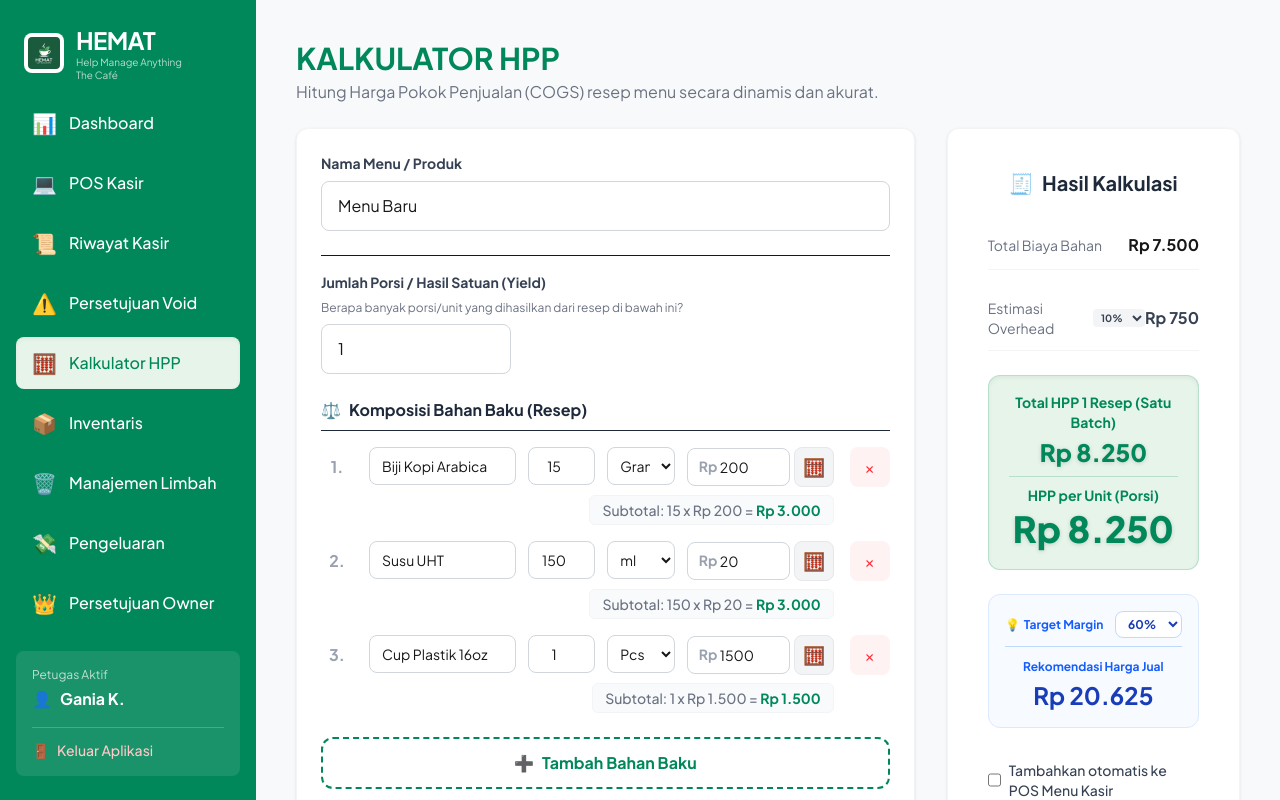
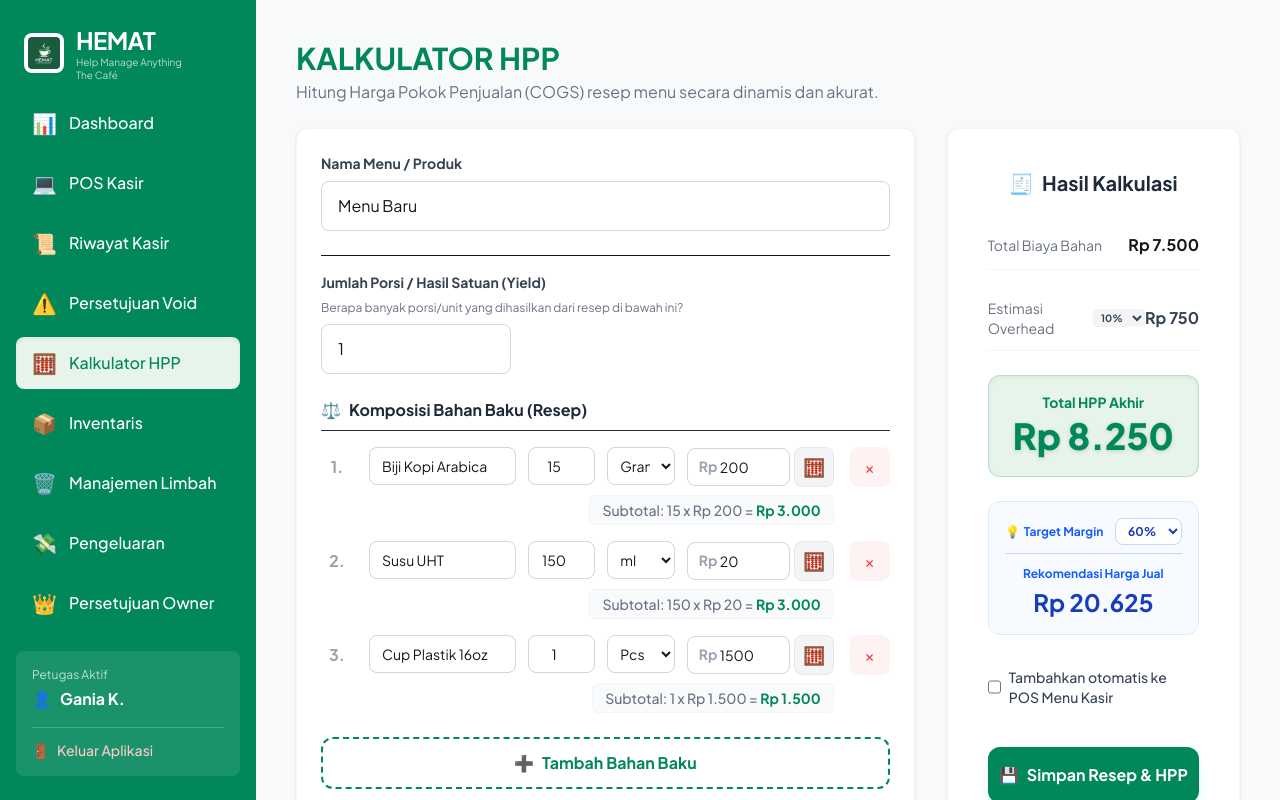
Before and after one commit to gania04/HEMAT-Help_Manage_Anything_The_Caf-, a Next.js app: page /hpp in a window 1280 px wide. Built offline with nearby package versions, Linux system fonts and the light colour scheme; no server answers.

Commit message:
style: hide duplicate HPP when yield is 1

```diff
--- a/src/app/(dashboard)/hpp/page.tsx
+++ b/src/app/(dashboard)/hpp/page.tsx
@@ -206,12 +206,17 @@ export default function HppCalculatorPage() {
             </div>
 
             <div className="mt-6 pt-4 bg-[#E6F4EA] rounded-xl p-5 text-center border border-[#00875A]/20 shadow-inner">
-              <p className="text-sm text-[#00875A] font-bold mb-1">Total HPP 1 Resep (Satu Batch)</p>
-              <p className="text-2xl font-black text-[#00875A] drop-shadow-sm mb-2">{formatRupiah(totalHPP)}</p>
-              <div className="border-t border-[#00875A]/20 pt-2 mt-2">
-                <p className="text-sm text-[#00875A] font-bold mb-1">HPP per Unit (Porsi)</p>
-                <p className="text-4xl font-black text-[#00875A] drop-shadow-sm">{formatRupiah(hppPerUnit)}</p>
-              </div>
+              {yieldQuantity > 1 && (
+                <>
+                  <p className="text-sm text-[#00875A] font-bold mb-1">Total HPP 1 Resep ({yieldQuantity} Porsi)</p>
+                  <p className="text-2xl font-black text-[#00875A] drop-shadow-sm mb-2">{formatRupiah(totalHPP)}</p>
+                  <div className="border-t border-[#00875A]/20 pt-3 mt-3"></div>
+                </>
+              )}
+              <p className="text-sm text-[#00875A] font-bold mb-1">
+                {yieldQuantity > 1 ? 'HPP per Unit (1 Porsi)' : 'Total HPP Akhir'}
+              </p>
+              <p className="text-4xl font-black text-[#00875A] drop-shadow-sm">{formatRupiah(hppPerUnit)}</p>
             </div>
 
             <div className="mt-6 p-4 border border-blue-100 bg-blue-50/50 rounded-xl">
```
